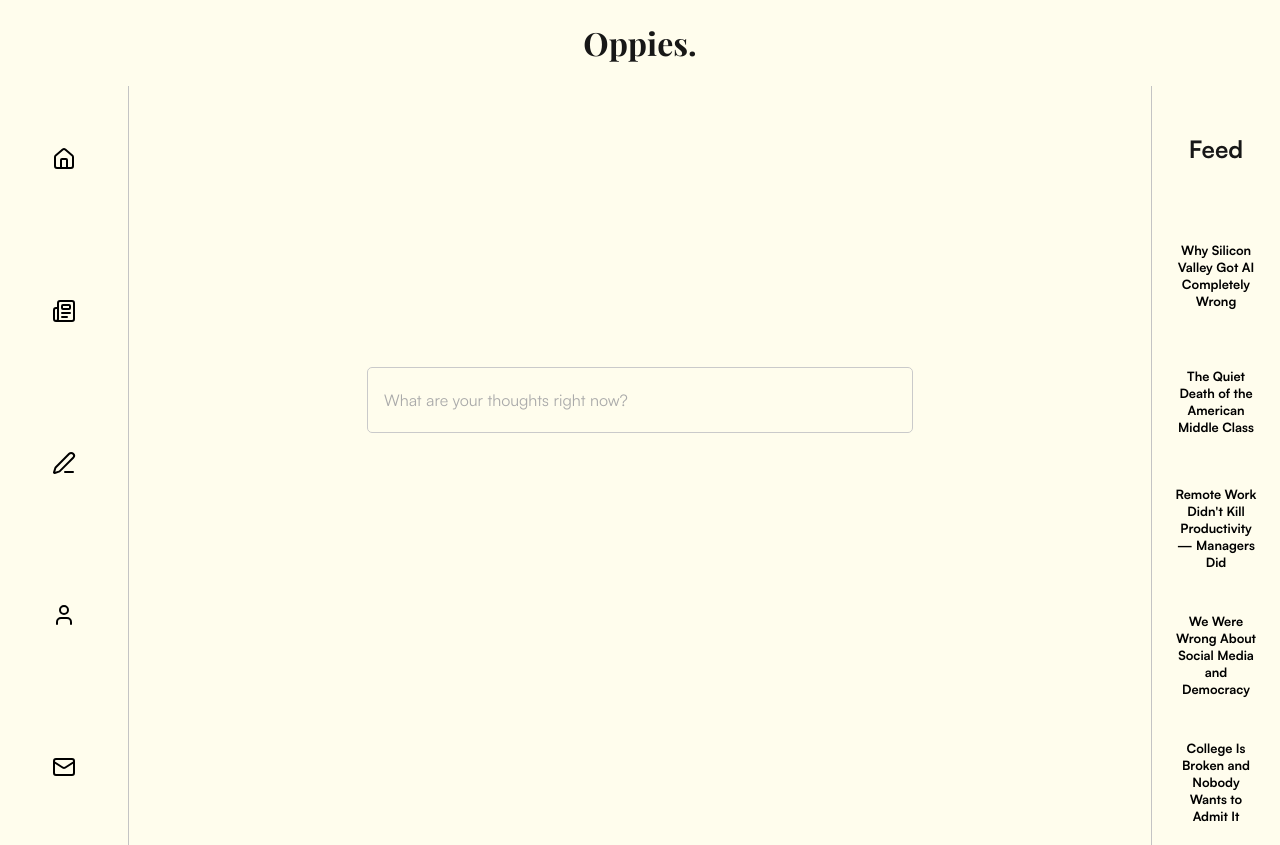
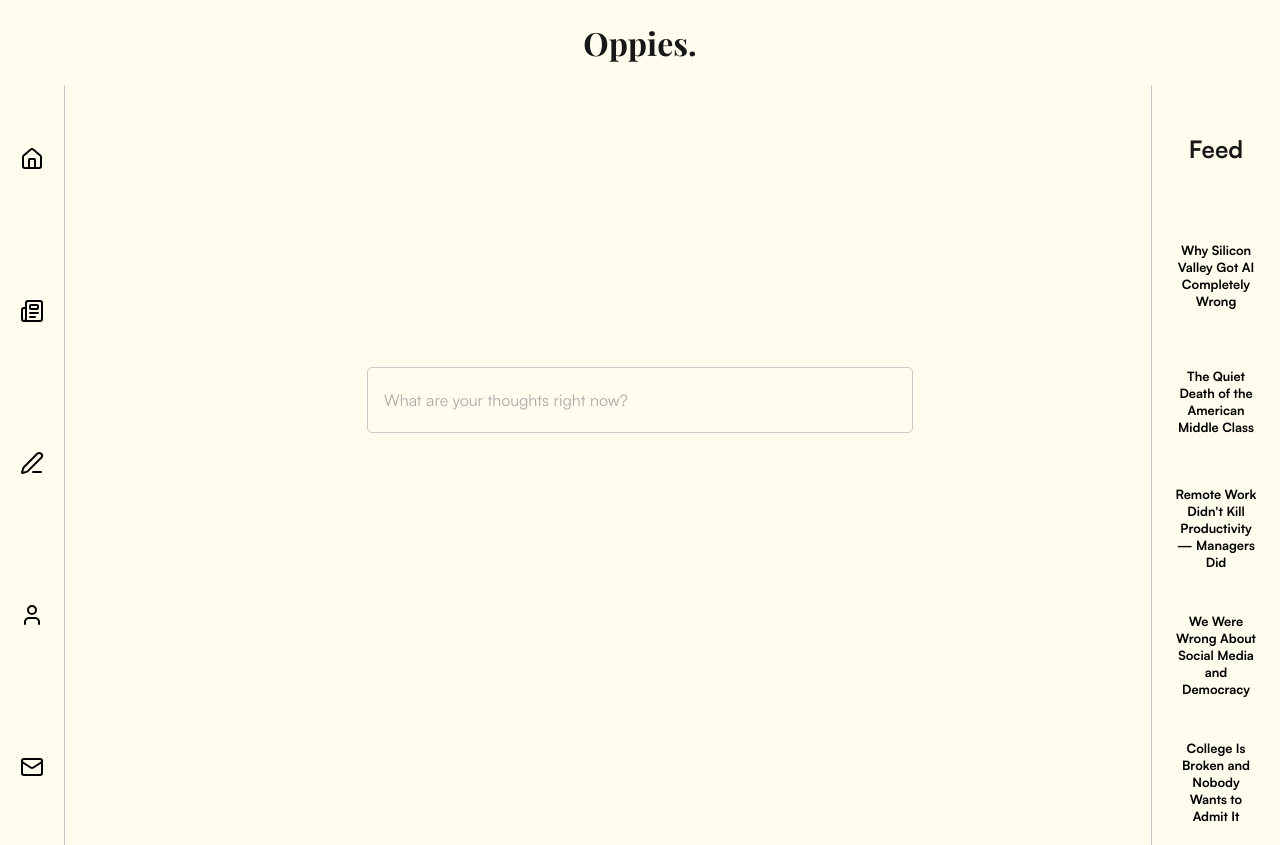
Before and after one commit to chaeminlee57/oppies, a Next.js app: page / in a window 1280 px wide. Built offline with nearby package versions, Linux system fonts and the light colour scheme; a web font is replaced by a local one.

Commit message:
readjusted the side bars, and removed overflow

```diff
--- a/app/globals.scss
+++ b/app/globals.scss
@@ -15,4 +15,5 @@ body {
   color: var(--foreground);
   font-family: Arial, Helvetica, sans-serif;
   margin: 0;
+  overflow-x: hidden;
 }
--- a/app/page.module.scss
+++ b/app/page.module.scss
@@ -4,7 +4,7 @@
 .mainGridWrapper {
   display: flex;
   .mainContent {
-    width: 80vw;
+    width: 85vw;
     display: flex;
     flex-direction: column;
     align-items: center;
--- a/components/LeftNavBar.module.scss
+++ b/components/LeftNavBar.module.scss
@@ -2,7 +2,7 @@
   display: grid;
   grid-template-rows: 1fr 1fr 1fr 1fr 1fr;
   min-height: 70vh;
-  width: 10vw;
+  width: 5vw;
   justify-content: center;
   align-items: center;
   border-right: 1px solid rgb(196, 196, 196);
```
